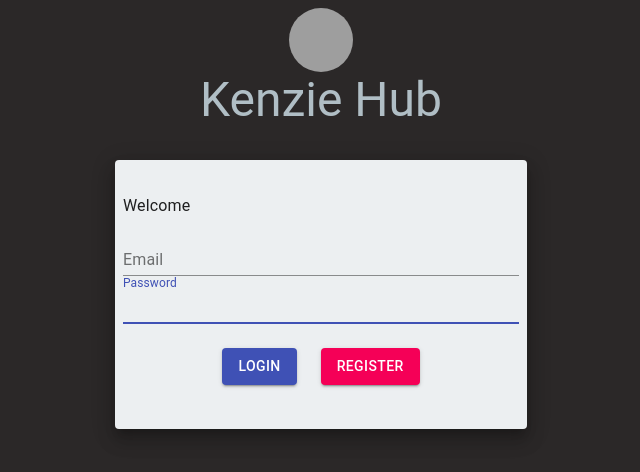
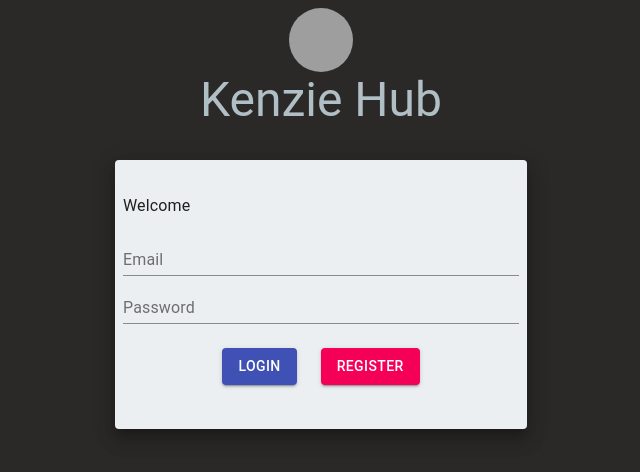
Before and after one commit to Kenzie-Academy-Brasil-Developers/react-entrega-s2-kenzie-hub-NadCarvalho, a React (Create React App) app: page / in a window 1280 px wide. Shown: the top 472 px of the page, without its empty margins (319-959 px from the left). Built offline with nearby package versions, Linux system fonts and the light colour scheme; grey boxes are pictures that could not be loaded.

Commit message:
fix: changed styled on card and input

```diff
--- a/src/Components/Card/index.jsx
+++ b/src/Components/Card/index.jsx
@@ -4,9 +4,9 @@ import { styled } from "@material-ui/styles";
 
 const MyCard = styled(Card)({
   width: "100%",
-  maxWidth: "90vw",
+  maxWidth: "85vw",
   minHeight: "20vh",
-  maxHeight: "70vh",
+  maxHeight: "80vh",
   backgroundColor: blueGrey["50"],
   padding: "32px 8px",
 });
--- a/src/Components/Input/index.jsx
+++ b/src/Components/Input/index.jsx
@@ -4,7 +4,6 @@ const Index = ({input, ...props}) => {
   return (
     <TextField
       fullWidth
-      autoFocus
       inputProps={input}
       {...props}
     />
```
